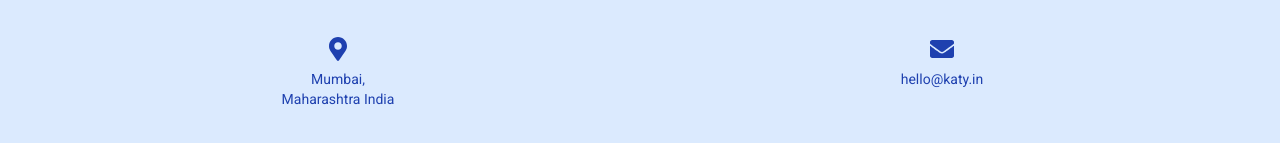
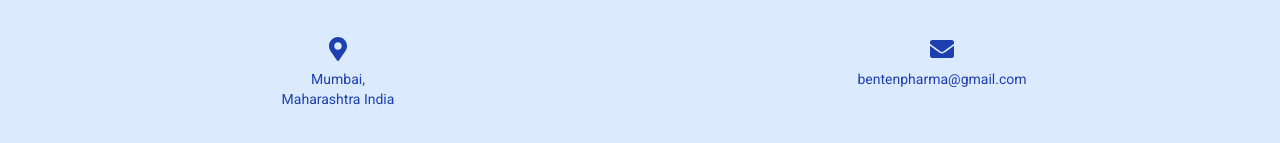
Before and after one commit to avadhutlohar/BentenPharmasphere, a React (Vite) app: page /services/archiving in a window 1280 px wide. Shown: the part 947-1090 px from the top of the page. Built offline with nearby package versions, Linux system fonts and the light colour scheme.

Commit message:
Email functionality added to the contanct form

```diff
--- a/src/components/ContactUs/ContactForm.jsx
+++ b/src/components/ContactUs/ContactForm.jsx
@@ -41,10 +41,10 @@ const ContactForm = () => {
       };
 
       await emailjs.send(
-        "service_z8mqobn",
-        "template_dru6tsi",
+        "service_y6m2hjh",
+        "template_q2alm41",
         templateParams,
-        "B0i315BPKJKbDHrIG"
+        "X5w0olrwd5KXDuY5C"
       );
 
       // Show success notification
--- a/src/components/Footer.jsx
+++ b/src/components/Footer.jsx
@@ -25,7 +25,7 @@ function Footer() {
           {/* Email Section */}
           <div className="flex flex-col items-center">
             <FaEnvelope className="text-2xl mb-2" />
-            <p className="text-sm">hello@katy.in</p>
+            <p className="text-sm">bentenpharma@gmail.com</p>
           </div>
         </div>
       </div>
```
